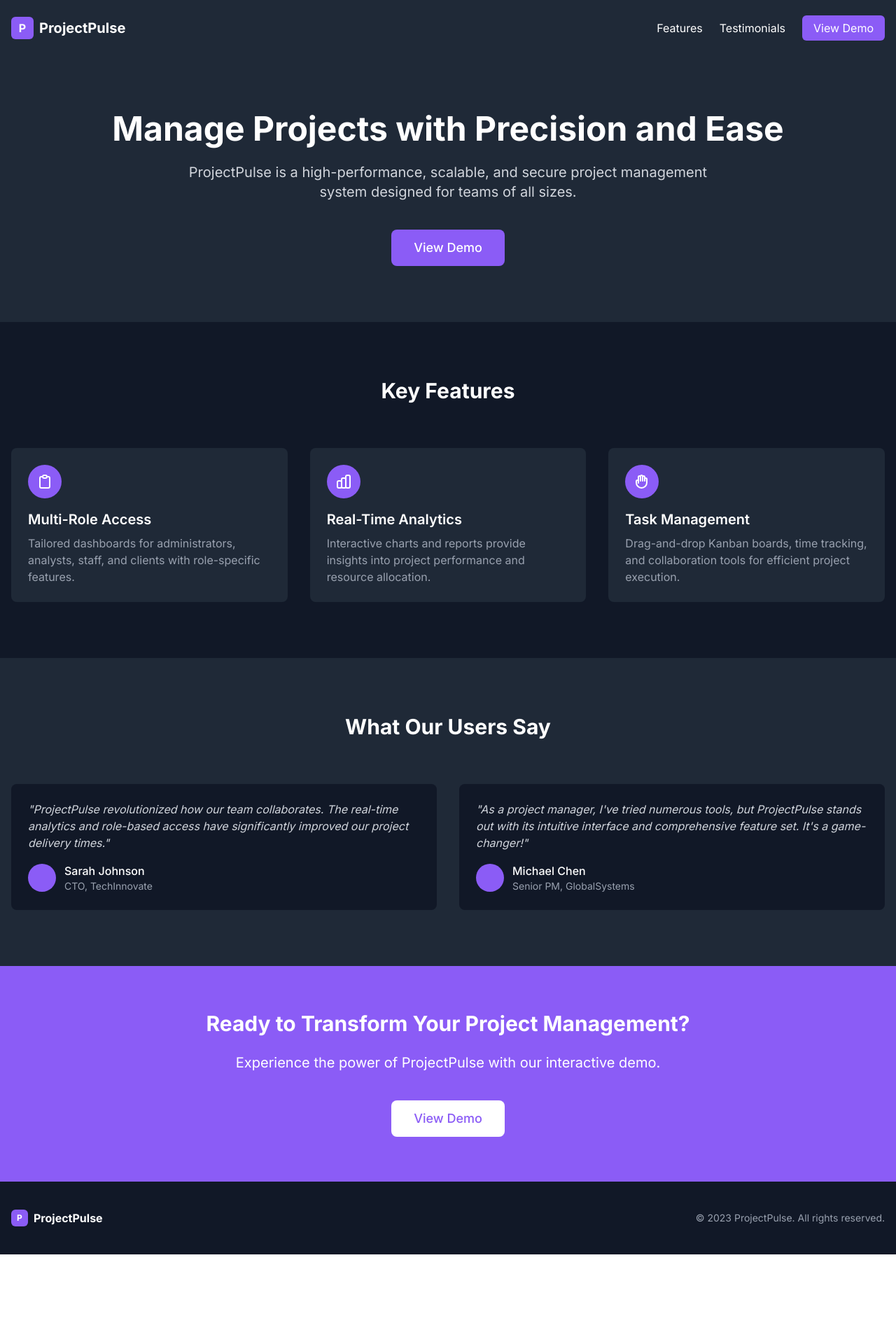
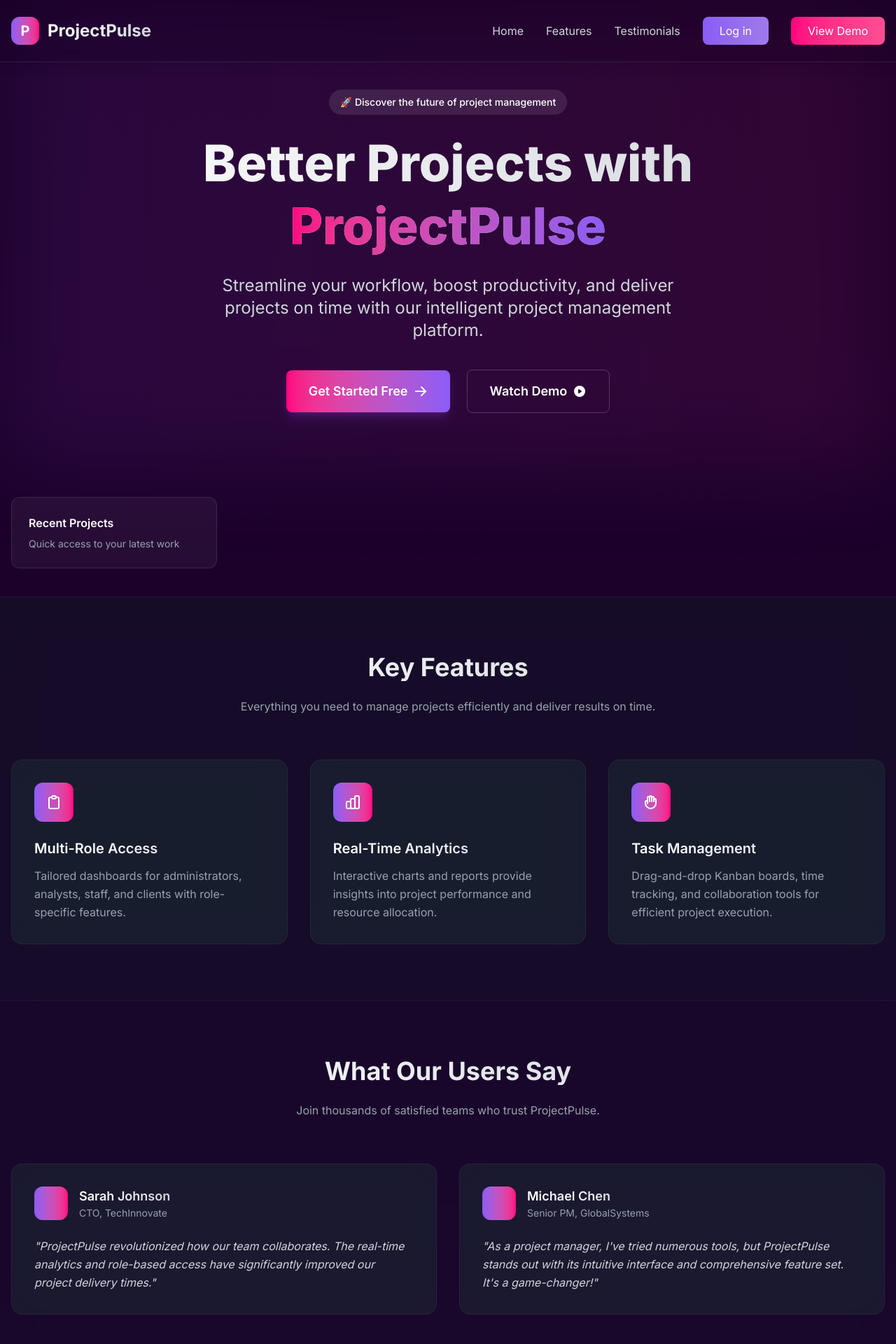
Before and after one commit to Maxxjx/ProjectPulse, a Next.js app: page / in a window 1280 px wide. Shown: the top 1920 px of the page at 70% size. Before the commit the page ends 1792 px from the top, so only its background shows below. Built offline with nearby package versions, Linux system fonts and the light colour scheme; no server answers; the database is empty.

Commit message:
Fix formatting in project report documentation for better readability

```diff
--- a/src/app/page.tsx
+++ b/src/app/page.tsx
@@ -1,82 +1,149 @@
+"use client";
 import Image from "next/image";
 import Link from "next/link";
+import { useState } from "react";
 
 export default function Home() {
+  const [isMenuOpen, setIsMenuOpen] = useState(false);
+
   return (
-    <div className="min-h-screen bg-[#1F2937] text-white">
+    <div className="min-h-screen bg-gradient-to-b from-[#1a0127] to-[#200133] text-white">
       {/* Header/Navigation */}
-      <header className="container mx-auto py-6 px-4 flex justify-between items-center">
-        <div className="flex items-center space-x-2">
-          <div className="w-8 h-8 bg-[#8B5CF6] rounded-md flex items-center justify-center">
-            <span className="font-bold text-white">P</span>
+      <header className="container mx-auto py-6 px-4 flex justify-between items-center backdrop-blur-md bg-[#1a0127]/30 fixed top-0 left-0 right-0 z-50 shadow-lg border-b border-white/10">
+        <div className="flex items-center space-x-3">
+          <div className="w-10 h-10 bg-gradient-to-r from-[#8B5CF6] to-[#FF007F] rounded-xl flex items-center justify-center">
+            <span className="font-bold text-white text-xl">P</span>
           </div>
-          <span className="font-bold text-xl">ProjectPulse</span>
+          <span className="font-bold text-2xl bg-gradient-to-r from-white to-gray-300 text-transparent bg-clip-text">ProjectPulse</span>
         </div>
-        <nav>
-          <ul className="flex space-x-6">
-            <li><a href="#features" className="hover:text-[#8B5CF6] transition">Features</a></li>
-            <li><a href="#testimonials" className="hover:text-[#8B5CF6] transition">Testimonials</a></li>
-            <li><Link href="/login" className="bg-[#8B5CF6] px-4 py-2 rounded-md hover:bg-opacity-90 transition">View Demo</Link></li>
+
+        {/* Mobile Menu Button */}
+        <button
+          className="md:hidden p-2"
+          onClick={() => setIsMenuOpen(!isMenuOpen)}
+        >
+          {isMenuOpen ? (
+            <svg className="w-6 h-6" fill="none" stroke="currentColor" viewBox="0 0 24 24">
+              <path strokeLinecap="round" strokeLinejoin="round" strokeWidth={2} d="M6 18L18 6M6 6l12 12" />
+            </svg>
+          ) : (
+            <svg className="w-6 h-6" fill="none" stroke="currentColor" viewBox="0 0 24 24">
+              <path strokeLinecap="round" strokeLinejoin="round" strokeWidth={2} d="M4 6h16M4 12h16M4 18h16" />
+            </svg>
+          )}
+        </button>
+
+        {/* Desktop Navigation */}
+        <nav className="hidden md:block">
+          <ul className="flex items-center space-x-8">
+            <li><a href="#product" className="text-gray-300 hover:text-white hover:scale-105 transition-all duration-200">Home</a></li>
+            <li><a href="#features" className="text-gray-300 hover:text-white hover:scale-105 transition-all duration-200">Features</a></li>
+            <li><a href="#testimonials" className="text-gray-300 hover:text-white hover:scale-105 transition-all duration-200">Testimonials</a></li>
+            <li><Link href="/login" className="bg-gradient-to-r from-[#8B5CF6] to-[#9F7AEA] px-6 py-2.5 rounded-lg hover:shadow-lg hover:shadow-purple-500/30 transition-all duration-200">Log in</Link></li>
+            <li><Link href="/login" className="bg-gradient-to-r from-[#FF007F] to-[#FF4D94] px-6 py-2.5 rounded-lg hover:shadow-lg hover:shadow-pink-500/30 transition-all duration-200">View Demo</Link></li>
           </ul>
         </nav>
+
+        {/* Mobile Navigation */}
+        <div className={`md:hidden fixed inset-0 bg-[#1a0127] bg-opacity-95 backdrop-blur-xl transform transition-transform duration-300 ${isMenuOpen ? 'translate-x-0' : 'translate-x-full'}`}>
+          <div className="flex flex-col items-center justify-center h-full space-y-8">
+            <a href="#product" className="text-xl hover:text-white hover:scale-105 transition-all duration-200">Product</a>
+            <a href="#features" className="text-xl hover:text-white hover:scale-105 transition-all duration-200">Features</a>
+            <a href="#testimonials" className="text-xl hover:text-white hover:scale-105 transition-all duration-200">Testimonials</a>
+            <Link href="/login" className="bg-gradient-to-r from-[#8B5CF6] to-[#9F7AEA] px-8 py-3 rounded-lg">Log in</Link>
+            <Link href="/demo" className="bg-gradient-to-r from-[#FF007F] to-[#FF4D94] px-8 py-3 rounded-lg">View Demo</Link>
+          </div>
+        </div>
       </header>
 
-      {/* Hero Section */}
-      <section className="container mx-auto py-20 px-4 text-center">
-        <h1 className="text-5xl font-bold mb-6">Manage Projects with Precision and Ease</h1>
-        <p className="text-xl max-w-3xl mx-auto mb-10 text-gray-300">
-          ProjectPulse is a high-performance, scalable, and secure project management system
-          designed for teams of all sizes.
+      {/* Enhanced Hero Section */}
+      <section className="container mx-auto pt-32 pb-20 px-4 text-center relative">
+        <div className="absolute inset-0 bg-gradient-to-r from-purple-500/10 to-pink-500/10 blur-3xl"></div>
+        <div className="relative z-10">
+          <span className="inline-block px-4 py-2 rounded-full bg-white/10 text-sm font-medium mb-6 hover:bg-white/20 transition-all cursor-pointer">
+            🚀 Discover the future of project management
+          </span>
+          <h1 className="text-4xl md:text-7xl font-extrabold mb-6 bg-gradient-to-r from-white to-gray-300 text-transparent bg-clip-text leading-tight">
+            Better Projects with <br/>
+            <span className="bg-gradient-to-r from-[#FF007F] to-[#8B5CF6] text-transparent bg-clip-text">ProjectPulse</span>
+          </h1>
+          <p className="text-xl md:text-2xl max-w-2xl mx-auto mb-10 text-gray-300">
+            Streamline your workflow, boost productivity, and deliver projects on time with our intelligent project management platform.
           </p>
+          <div className="flex flex-col md:flex-row items-center justify-center gap-4 md:gap-6">
+            <Link
+              href="/get-started"
+              className="bg-gradient-to-r from-[#FF007F] to-[#8B5CF6] px-8 py-4 rounded-lg text-lg font-semibold hover:opacity-90 transition transform hover:scale-105 inline-flex items-center gap-2 shadow-lg shadow-purple-500/20"
+            >
+              Get Started Free
+              <svg xmlns="http://www.w3.org/2000/svg" className="h-5 w-5" viewBox="0 0 20 20" fill="currentColor">
+                <path fillRule="evenodd" d="M10.293 3.293a1 1 0 011.414 0l6 6a1 1 0 010 1.414l-6 6a1 1 0 01-1.414-1.414L14.586 11H3a1 1 0 110-2h11.586l-4.293-4.293a1 1 0 010-1.414z" clipRule="evenodd" />
+              </svg>
+            </Link>
             <Link
               href="/login"
-          className="bg-[#8B5CF6] text-white px-8 py-3 rounded-lg text-lg font-medium hover:bg-opacity-90 transition inline-block"
+              className="px-8 py-4 rounded-lg text-lg font-semibold border border-white/20 hover:bg-white/10 transition inline-flex items-center gap-2"
             >
-          View Demo
+              Watch Demo
+              <svg xmlns="http://www.w3.org/2000/svg" className="h-5 w-5" viewBox="0 0 20 20" fill="currentColor">
+                <path fillRule="evenodd" d="M10 18a8 8 0 100-16 8 8 0 000 16zM9.555 7.168A1 1 0 008 8v4a1 1 0 001.555.832l3-2a1 1 0 000-1.664l-3-2z" clipRule="evenodd" />
+              </svg>
             </Link>
+          </div>
+        </div>
+      </section>
+
+      {/* Quick Access Section for Returning Users */}
+      <section className="container mx-auto py-10 px-4">
+        <div className="grid grid-cols-1 sm:grid-cols-2 md:grid-cols-4 gap-4 md:gap-6">
+          <div className="bg-white/5 backdrop-blur-lg rounded-xl p-6 hover:bg-white/10 transition cursor-pointer border border-white/10">
+            <h3 className="font-semibold mb-2">Recent Projects</h3>
+            <p className="text-sm text-gray-400">Quick access to your latest work</p>
+          </div>
+          {/* Add more quick access cards */}
+        </div>
       </section>
 
       {/* Features Section */}
-      <section id="features" className="py-20 bg-[#111827]">
+      <section id="features" className="py-20 bg-[#111827]/50 backdrop-blur-xl border-t border-white/5">
         <div className="container mx-auto px-4">
-          <h2 className="text-3xl font-bold text-center mb-16">Key Features</h2>
-
-          <div className="grid grid-cols-1 md:grid-cols-3 gap-8">
-            {/* Feature 1 */}
-            <div className="bg-[#1F2937] p-6 rounded-lg">
-              <div className="w-12 h-12 bg-[#8B5CF6] rounded-full flex items-center justify-center mb-4">
+          <h2 className="text-3xl md:text-4xl font-bold text-center mb-6 bg-gradient-to-r from-white to-gray-300 text-transparent bg-clip-text">Key Features</h2>
+          <p className="text-gray-400 text-center mb-16 max-w-2xl mx-auto">Everything you need to manage projects efficiently and deliver results on time.</p>
+          <div className="grid grid-cols-1 md:grid-cols-3 gap-6 md:gap-8">
+            {/* Feature Cards - keeping same structure but updating styles */}
+            <div className="bg-[#1F2937]/50 backdrop-blur-xl p-8 rounded-2xl transition-all duration-300 hover:-translate-y-2 hover:shadow-xl hover:shadow-purple-500/10 border border-white/5">
+              <div className="w-14 h-14 bg-gradient-to-r from-[#8B5CF6] to-[#FF007F] rounded-xl flex items-center justify-center mb-6">
                 <svg xmlns="http://www.w3.org/2000/svg" className="h-6 w-6 text-white" fill="none" viewBox="0 0 24 24" stroke="currentColor">
                   <path strokeLinecap="round" strokeLinejoin="round" strokeWidth={2} d="M9 5H7a2 2 0 00-2 2v12a2 2 0 002 2h10a2 2 0 002-2V7a2 2 0 00-2-2h-2M9 5a2 2 0 002 2h2a2 2 0 002-2M9 5a2 2 0 012-2h2a2 2 0 012 2" />
                 </svg>
               </div>
-              <h3 className="text-xl font-semibold mb-2">Multi-Role Access</h3>
-              <p className="text-gray-400">
+              <h3 className="text-xl font-semibold mb-3 bg-gradient-to-r from-white to-gray-300 text-transparent bg-clip-text">Multi-Role Access</h3>
+              <p className="text-gray-400 leading-relaxed">
                 Tailored dashboards for administrators, analysts, staff, and clients with role-specific features.
               </p>
             </div>
 
-            {/* Feature 2 */}
-            <div className="bg-[#1F2937] p-6 rounded-lg">
-              <div className="w-12 h-12 bg-[#8B5CF6] rounded-full flex items-center justify-center mb-4">
+            {/* Copy same styling to other feature cards */}
+            <div className="bg-[#1F2937]/50 backdrop-blur-xl p-8 rounded-2xl transition-all duration-300 hover:-translate-y-2 hover:shadow-xl hover:shadow-purple-500/10 border border-white/5">
+              <div className="w-14 h-14 bg-gradient-to-r from-[#8B5CF6] to-[#FF007F] rounded-xl flex items-center justify-center mb-6">
                 <svg xmlns="http://www.w3.org/2000/svg" className="h-6 w-6 text-white" fill="none" viewBox="0 0 24 24" stroke="currentColor">
                   <path strokeLinecap="round" strokeLinejoin="round" strokeWidth={2} d="M9 19v-6a2 2 0 00-2-2H5a2 2 0 00-2 2v6a2 2 0 002 2h2a2 2 0 002-2zm0 0V9a2 2 0 012-2h2a2 2 0 012 2v10m-6 0a2 2 0 002 2h2a2 2 0 002-2m0 0V5a2 2 0 012-2h2a2 2 0 012 2v14a2 2 0 01-2 2h-2a2 2 0 01-2-2z" />
                 </svg>
               </div>
-              <h3 className="text-xl font-semibold mb-2">Real-Time Analytics</h3>
-              <p className="text-gray-400">
+              <h3 className="text-xl font-semibold mb-3 bg-gradient-to-r from-white to-gray-300 text-transparent bg-clip-text">Real-Time Analytics</h3>
+              <p className="text-gray-400 leading-relaxed">
                 Interactive charts and reports provide insights into project performance and resource allocation.
               </p>
             </div>
 
-            {/* Feature 3 */}
-            <div className="bg-[#1F2937] p-6 rounded-lg">
-              <div className="w-12 h-12 bg-[#8B5CF6] rounded-full flex items-center justify-center mb-4">
+            <div className="bg-[#1F2937]/50 backdrop-blur-xl p-8 rounded-2xl transition-all duration-300 hover:-translate-y-2 hover:shadow-xl hover:shadow-purple-500/10 border border-white/5">
+              <div className="w-14 h-14 bg-gradient-to-r from-[#8B5CF6] to-[#FF007F] rounded-xl flex items-center justify-center mb-6">
                 <svg xmlns="http://www.w3.org/2000/svg" className="h-6 w-6 text-white" fill="none" viewBox="0 0 24 24" stroke="currentColor">
                   <path strokeLinecap="round" strokeLinejoin="round" strokeWidth={2} d="M7 11.5V14m0-2.5v-6a1.5 1.5 0 113 0m-3 6a1.5 1.5 0 00-3 0v2a7.5 7.5 0 0015 0v-5a1.5 1.5 0 00-3 0m-6-3V11m0-5.5v-1a1.5 1.5 0 013 0v1m0 0V11m0-5.5a1.5 1.5 0 013 0v3m0 0V11" />
                 </svg>
               </div>
-              <h3 className="text-xl font-semibold mb-2">Task Management</h3>
-              <p className="text-gray-400">
+              <h3 className="text-xl font-semibold mb-3 bg-gradient-to-r from-white to-gray-300 text-transparent bg-clip-text">Task Management</h3>
+              <p className="text-gray-400 leading-relaxed">
                 Drag-and-drop Kanban boards, time tracking, and collaboration tools for efficient project execution.
               </p>
             </div>
@@ -85,69 +152,83 @@ export default function Home() {
       </section>
 
       {/* Testimonials Section */}
-      <section id="testimonials" className="py-20">
+      <section id="testimonials" className="py-20 bg-[#111827]/30 backdrop-blur-xl border-t border-white/5">
         <div className="container mx-auto px-4">
-          <h2 className="text-3xl font-bold text-center mb-16">What Our Users Say</h2>
+          <h2 className="text-3xl md:text-4xl font-bold text-center mb-6 bg-gradient-to-r from-white to-gray-300 text-transparent bg-clip-text">What Our Users Say</h2>
+          <p className="text-gray-400 text-center mb-16 max-w-2xl mx-auto">Join thousands of satisfied teams who trust ProjectPulse.</p>
 
-          <div className="grid grid-cols-1 md:grid-cols-2 gap-8">
-            {/* Testimonial 1 */}
-            <div className="bg-[#111827] p-6 rounded-lg">
-              <p className="text-gray-300 italic mb-4">
+          <div className="grid grid-cols-1 lg:grid-cols-2 gap-6 md:gap-8">
+            {/* Testimonial Cards */}
+            <div className="bg-[#1F2937]/50 backdrop-blur-xl p-8 rounded-2xl transition-all duration-300 hover:-translate-y-1 hover:shadow-xl hover:shadow-purple-500/10 border border-white/5">
+              <div className="flex items-center mb-6">
+                <div className="w-12 h-12 bg-gradient-to-r from-[#8B5CF6] to-[#FF007F] rounded-xl mr-4"></div>
+                <div>
+                  <p className="font-semibold text-lg bg-gradient-to-r from-white to-gray-300 text-transparent bg-clip-text">Sarah Johnson</p>
+                  <p className="text-sm text-gray-400">CTO, TechInnovate</p>
+                </div>
+              </div>
+              <p className="text-gray-300 italic leading-relaxed">
                 "ProjectPulse revolutionized how our team collaborates. The real-time analytics and role-based access
                 have significantly improved our project delivery times."
               </p>
-              <div className="flex items-center">
-                <div className="w-10 h-10 bg-[#8B5CF6] rounded-full mr-3"></div>
+            </div>
+
+            <div className="bg-[#1F2937]/50 backdrop-blur-xl p-8 rounded-2xl transition-all duration-300 hover:-translate-y-1 hover:shadow-xl hover:shadow-purple-500/10 border border-white/5">
+              <div className="flex items-center mb-6">
+                <div className="w-12 h-12 bg-gradient-to-r from-[#8B5CF6] to-[#FF007F] rounded-xl mr-4"></div>
                 <div>
-                  <p className="font-medium">Sarah Johnson</p>
-                  <p className="text-sm text-gray-400">CTO, TechInnovate</p>
+                  <p className="font-semibold text-lg bg-gradient-to-r from-white to-gray-300 text-transparent bg-clip-text">Michael Chen</p>
+                  <p className="text-sm text-gray-400">Senior PM, GlobalSystems</p>
                 </div>
               </div>
-            </div>
-
-            {/* Testimonial 2 */}
-            <div className="bg-[#111827] p-6 rounded-lg">
-              <p className="text-gray-300 italic mb-4">
+              <p className="text-gray-300 italic leading-relaxed">
                 "As a project manager, I've tried numerous tools, but ProjectPulse stands out with its intuitive
                 interface and comprehensive feature set. It's a game-changer!"
               </p>
-              <div className="flex items-center">
-                <div className="w-10 h-10 bg-[#8B5CF6] rounded-full mr-3"></div>
-                <div>
-                  <p className="font-medium">Michael Chen</p>
-                  <p className="text-sm text-gray-400">Senior PM, GlobalSystems</p>
-                </div>
-              </div>
             </div>
           </div>
         </div>
       </section>
 
-      {/* CTA Section */}
-      <section className="py-16 bg-[#8B5CF6]">
-        <div className="container mx-auto px-4 text-center">
-          <h2 className="text-3xl font-bold mb-6">Ready to Transform Your Project Management?</h2>
-          <p className="text-xl max-w-3xl mx-auto mb-10">
-            Experience the power of ProjectPulse with our interactive demo.
+      {/* Enhanced CTA Section */}
+      <section className="py-16 md:py-20 bg-gradient-to-r from-[#8B5CF6] to-[#FF007F] relative overflow-hidden">
+        <div className="absolute inset-0 bg-grid-white/10 mask-gradient"></div>
+        <div className="container mx-auto px-4 text-center relative z-10">
+          <h2 className="text-3xl md:text-4xl font-bold mb-6 drop-shadow-lg">Ready to Transform Your Project Management?</h2>
+          <p className="text-xl max-w-3xl mx-auto mb-10 drop-shadow">
+            Join thousands of teams who have already revolutionized their workflow with ProjectPulse.
           </p>
+          <div className="flex flex-col md:flex-row items-center justify-center gap-4 md:gap-6">
             <Link
               href="/login"
-            className="bg-white text-[#8B5CF6] px-8 py-3 rounded-lg text-lg font-medium hover:bg-gray-100 transition inline-block"
+              className="bg-white text-[#8B5CF6] px-8 py-4 rounded-lg text-lg font-semibold hover:bg-gray-100 transition transform hover:scale-105 inline-block shadow-lg"
             >
-            View Demo
+              Start Free Trial
             </Link>
+            <Link
+              href="/demo"
+              className="px-8 py-4 rounded-lg text-lg font-semibold border border-white hover:bg-white/10 transition"
+            >
+              Schedule Demo
+            </Link>
+          </div>
         </div>
       </section>
 
       {/* Footer */}
-      <footer className="py-10 bg-[#111827]">
+      <footer className="py-12 bg-[#111827] border-t border-white/5">
         <div className="container mx-auto px-4">
-          <div className="flex justify-between items-center">
-            <div className="flex items-center space-x-2">
-              <div className="w-6 h-6 bg-[#8B5CF6] rounded-md flex items-center justify-center">
-                <span className="font-bold text-white text-xs">P</span>
+          <div className="flex flex-col md:flex-row justify-between items-center gap-6">
+            <div className="flex items-center space-x-3">
+              <div className="w-8 h-8 bg-gradient-to-r from-[#8B5CF6] to-[#FF007F] rounded-lg flex items-center justify-center">
+                <span className="font-bold text-white text-sm">P</span>
               </div>
-              <span className="font-bold">ProjectPulse</span>
+              <span className="font-bold text-xl bg-gradient-to-r from-white to-gray-300 text-transparent bg-clip-text">ProjectPulse</span>
+            </div>
+            <div className="flex items-center gap-8">
+              <a href="#" className="text-gray-400 hover:text-white transition">Privacy</a>
+              <a href="#" className="text-gray-400 hover:text-white transition">Terms</a>
+              <a href="#" className="text-gray-400 hover:text-white transition">Contact</a>
             </div>
             <p className="text-sm text-gray-400">© 2023 ProjectPulse. All rights reserved.</p>
           </div>
```
Also changed, not shown: 1 other file (tests, documents, lock files or other folders). Lines whose indentation alone changed are shown as unchanged.
